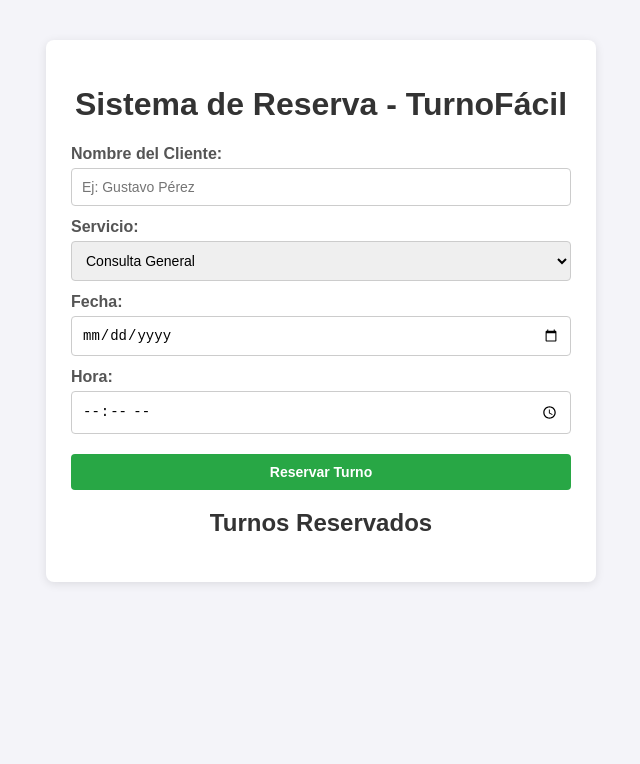
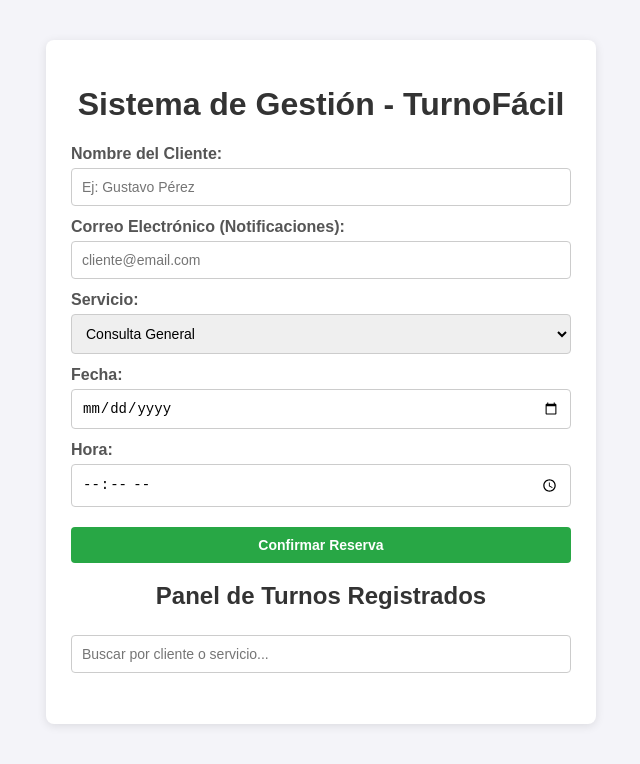
Before and after one commit to Ovatsug555/turnofacil-proyecto, a plain HTML site: page index.html in a window 1280 px wide. Shown: the whole page, without its empty margins (319-959 px from the left). Drawn offline with Linux system fonts and the light colour scheme.

Commit message:
Revise index.html for improved booking systemtp4
Updated the title, added email input for notifications, and modified form button and header text.

```diff
--- a/index.html
+++ b/index.html
@@ -3,16 +3,19 @@
 <head>
     <meta charset="UTF-8">
     <meta name="viewport" content="width=device-width, initial-scale=1.0">
-    <title>TurnoFácil - Reserva de Turnos</title>
+    <title>TurnoFácil - Sistema Integral de Reservas</title>
     <link rel="stylesheet" href="styles.css">
 </head>
 <body>
     <div class="container">
-        <h1>Sistema de Reserva - TurnoFácil</h1>
+        <h1>Sistema de Gestión - TurnoFácil</h1>
 
         <form id="formTurno">
             <label for="usuario">Nombre del Cliente:</label>
             <input type="text" id="usuario" required placeholder="Ej: Gustavo Pérez">
+
+            <label for="email">Correo Electrónico (Notificaciones):</label>
+            <input type="email" id="email" required placeholder="cliente@email.com">
 
             <label for="servicio">Servicio:</label>
             <select id="servicio" required>
@@ -27,10 +30,11 @@
             <label for="hora">Hora:</label>
             <input type="time" id="hora" required>
 
-            <button type="submit">Reservar Turno</button>
+            <button type="submit">Confirmar Reserva</button>
         </form>
 
-        <h2>Turnos Reservados</h2>
+        <h2>Panel de Turnos Registrados</h2>
+        <input type="text" id="buscador" placeholder="Buscar por cliente o servicio..." style="margin-bottom: 10px;">
         <ul id="listaTurnos"></ul>
     </div>
 
```
